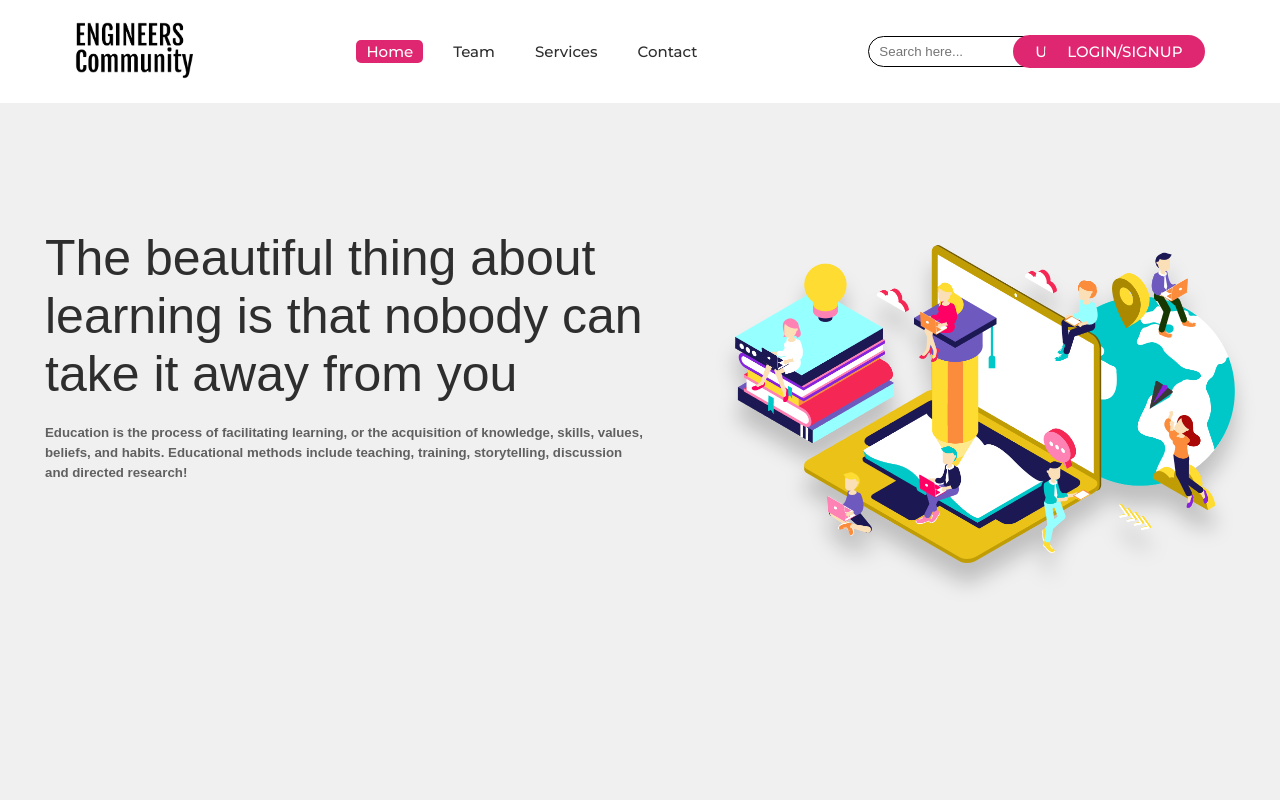
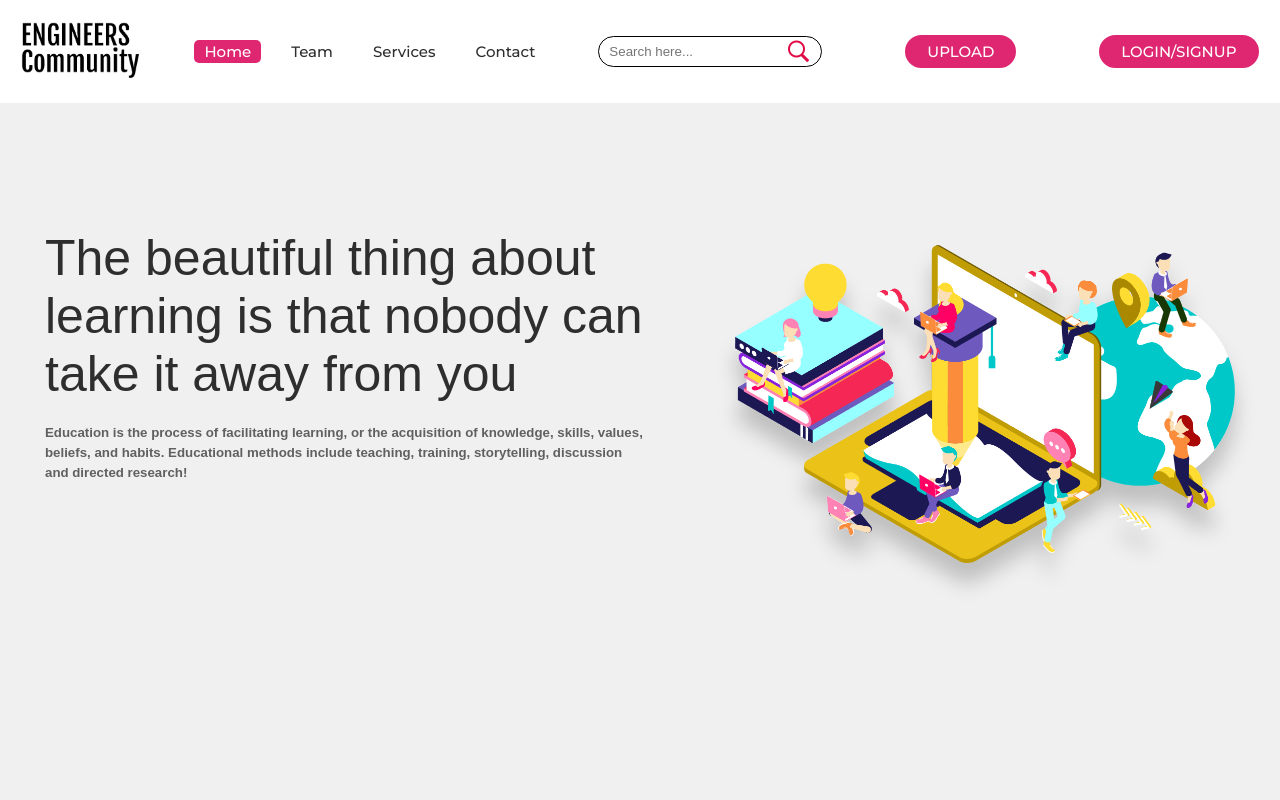
Before and after one commit to hariharasudhanr391/ENGINEERS_Community, a plain HTML site: page index.html in a window 1280 px wide. Shown: the top 800 px of the page. Drawn offline with nearby package versions, Linux system fonts and the light colour scheme.

Commit message:
Update style.css

```diff
--- a/style.css
+++ b/style.css
@@ -82,7 +82,7 @@ nav ul li a:hover {
 }
 
 .get-started {
-	margin-left: -230px;
+	margin-left: 40px;
 	padding: 5px 20px;
 	border: 2px solid #DF2771;
 	border-radius: 20px;
```
